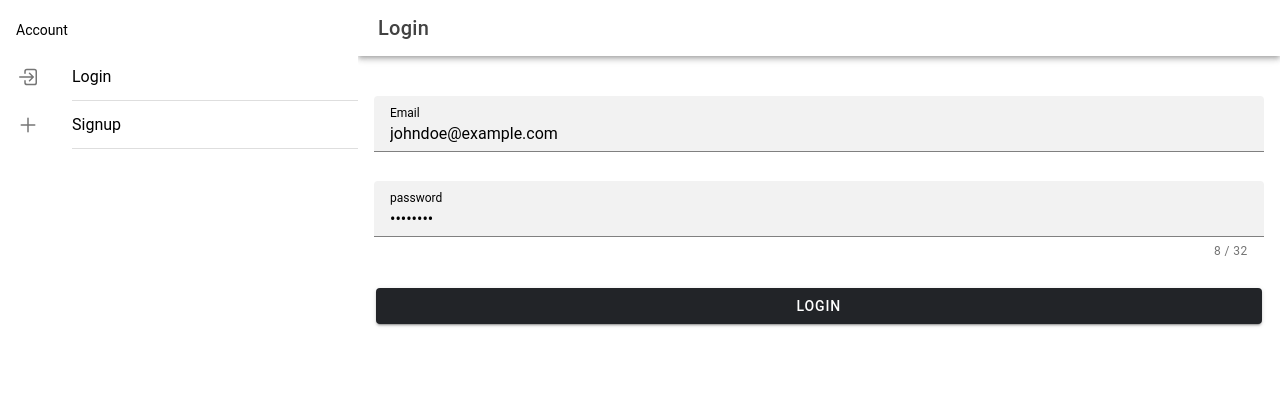
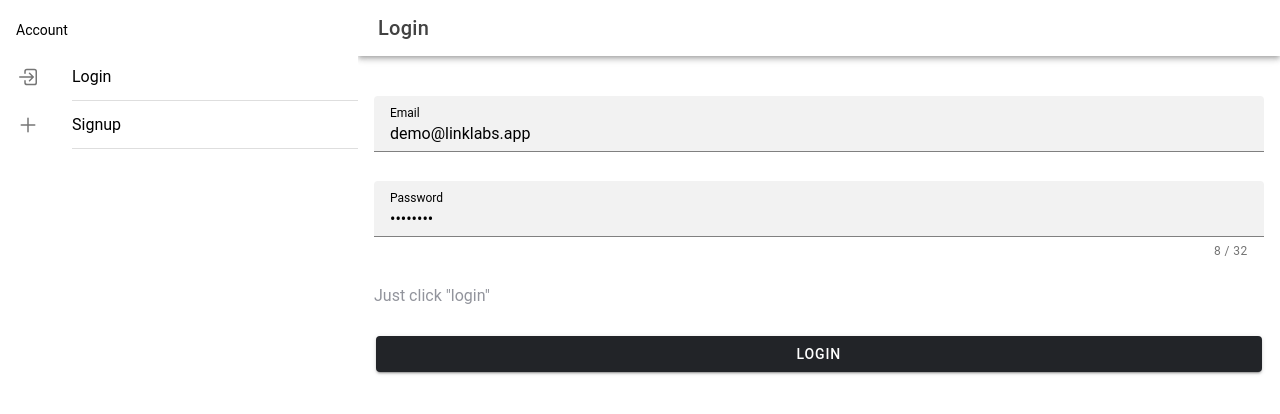
Before and after one commit to hereAlexT/LinkNote-backend, a React (Vite) app in the folder frontend/linknote/: page /login in a window 1280 px wide. Shown: the top 414 px of the page. Built offline with nearby package versions, Linux system fonts and the light colour scheme.

Commit message:
setup signin/signup for demo user

```diff
--- a/frontend/linknote/src/App.tsx
+++ b/frontend/linknote/src/App.tsx
@@ -81,7 +81,7 @@ const Routes: React.FC = () => {
       <Route path="/comlab" component={ComponentLab} />
       <Route exact path="/logout" render={() => {
         console.log('Logout route hit');
-        console.log('Logout function:', logout);
+        console.log('Logout function:', lxogout);
         logout();
         return <Redirect to="/login" />
       }} />
--- a/frontend/linknote/src/contexts/AuthContext.tsx
+++ b/frontend/linknote/src/contexts/AuthContext.tsx
@@ -38,9 +38,9 @@ function reducer(state: State, action: Action) {
 
 const TEST_USER = {
     userId: "123",
-    displayName: "John Doe",
+    displayName: "Crazy John",
     password: "password",
-    email: "johndoe@example.com",
+    email: "demo@linklabs.app",
     createdDate: new Date(),
 };
 
--- a/frontend/linknote/src/pages/Login.tsx
+++ b/frontend/linknote/src/pages/Login.tsx
@@ -23,7 +23,7 @@ import { useHistory } from 'react-router';
 
 const Login: React.FC = () => {
     const history = useHistory();
-    const [email, setEmail] = useState("johndoe@example.com");
+    const [email, setEmail] = useState("demo@linklabs.app");
     const [password, setPassword] = useState("password");
     const [isLoginFailed, setLoginFailed] = useState(false);
 
@@ -117,7 +117,7 @@ const Login: React.FC = () => {
                             <IonInput
                                 type="password"
                                 fill="solid"
-                                label="password"
+                                label="Password"
                                 labelPlacement="floating"
                                 errorText='Invalid password'
                                 counter={true}
@@ -126,6 +126,11 @@ const Login: React.FC = () => {
                                 value={password}
                                 onIonChange={(e) => setPassword(e.detail.value!)}
                             ></IonInput>
+                        </IonCol>
+                        <IonCol>
+                            <IonText color="medium">
+                                <p>Just click "login" </p>
+                            </IonText>
                         </IonCol>
                         <IonCol>
                             <IonButton type="submit" expand="block">Login</IonButton>
--- a/frontend/linknote/src/pages/Signup.tsx
+++ b/frontend/linknote/src/pages/Signup.tsx
@@ -1,8 +1,10 @@
-import { IonContent, IonHeader, IonInput, IonPage, IonText, IonTitle, IonToolbar, IonButton, IonGrid, IonCol, IonRow, IonButtons,IonMenuButton } from '@ionic/react';
+import { IonContent, IonHeader, IonInput, IonPage, IonText, IonTitle, IonToolbar, IonButton, IonGrid, IonCol, IonRow, IonButtons, IonMenuButton } from '@ionic/react';
 import { useState } from 'react';
 
 
 const Signup: React.FC = () => {
+
+    /* Email Validation */
     const [isTouched, setIsTouched] = useState(false);
     const [isValid, setIsValid] = useState<boolean>();
 
@@ -25,6 +27,17 @@ const Signup: React.FC = () => {
     const markTouched = () => {
         setIsTouched(true);
     };
+    /* Email Validation */
+
+    const [email, setEmail] = useState("");
+    const [password, setPassword] = useState("");
+    const [displayName, setDisplayName] = useState("");
+
+    const handleSubmit = (event: React.FormEvent<HTMLFormElement>) => {
+        event.preventDefault();
+        console.log(email, password, displayName)
+    }
+
 
 
 
@@ -46,6 +59,7 @@ const Signup: React.FC = () => {
                     </IonToolbar>
                 </IonHeader>
                 <IonGrid className='ion-padding'>
+                    <form onSubmit={handleSubmit}>
                         <IonRow>
                             <IonInput
                                 className={`${isValid && 'ion-valid'} ${isValid === false && 'ion-invalid'} ${isTouched && 'ion-touched'}`}
@@ -56,16 +70,24 @@ const Signup: React.FC = () => {
                                 helperText="Enter a valid email"
                                 errorText="Invalid email"
                                 onIonInput={(event) => validate(event)}
-                            onIonBlur={() => markTouched()} />
+                                onIonBlur={() => markTouched()}
+                                onIonChange={(e) => setEmail(e.detail.value!)}
+                                disabled={true}
+                            />
+
                         </IonRow>
                         <IonRow>
                             <IonInput
-                            label="password"
+                                type="password"
+                                label="Password"
                                 helperText="Type your password"
                                 labelPlacement="floating"
                                 counter={true}
                                 maxlength={32}
-                            minlength={8}></IonInput>
+                                minlength={8}
+                                onIonChange={(e) => setPassword(e.detail.value!)}
+                                disabled={true}
+                                />
                         </IonRow>
                         <IonRow>
                             <IonInput
@@ -74,11 +96,14 @@ const Signup: React.FC = () => {
                                 labelPlacement="floating"
                                 counter={true}
                                 maxlength={32}
-                            minlength={8}></IonInput>
+                                minlength={8}
+                                onIonChange={(e) => setDisplayName(e.detail.value!)}
+                                disabled={true}
+                                />
                         </IonRow>
                         <IonRow>
                             <IonCol className="ion-padding-top">
-                            <IonButton expand="block" href="/timeline">Signup</IonButton>
+                                <IonButton expand="block" href="/timeline" disabled>Signup not supported in pre-release</IonButton>
                             </IonCol>
                         </IonRow>
                         <IonRow>
@@ -86,6 +111,7 @@ const Signup: React.FC = () => {
                                 <IonText> - This is a pre-release version . <br /> - Data may not persistent. <br /> - Dont input sensitive data.</IonText>
                             </IonCol>
                         </IonRow>
+                    </form>
                 </IonGrid>
 
 
```
Lines whose indentation alone changed are shown as unchanged.
